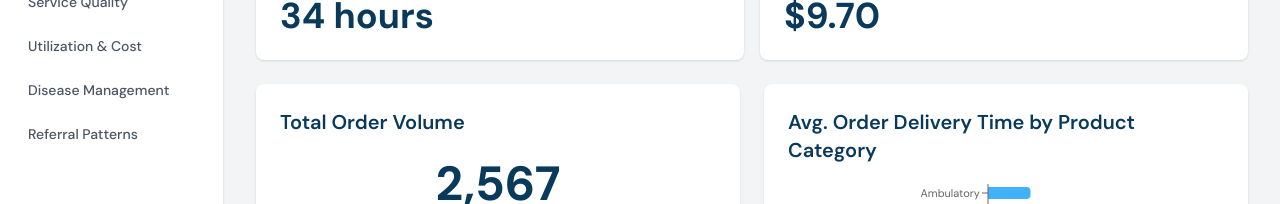
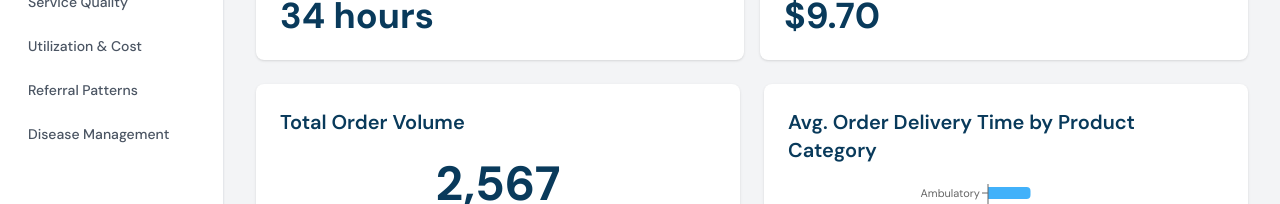
Before and after one commit to bryanzqwang/Verse_Payor_Dashboard, a Next.js app: page / in a window 1280 px wide. Shown: the part 148-352 px from the top of the page. Built offline with nearby package versions, Linux system fonts and the light colour scheme.

Commit message:
Move Disease Management tab to bottom of sidebar menu
https://claude.ai/code/session_01TNLU5SLyueradzaH4cRc2r

```diff
--- a/src/app/page.tsx
+++ b/src/app/page.tsx
@@ -31,8 +31,8 @@ const TABS = [
   { id: 'overview',            label: 'Overview' },
   { id: 'service-quality',     label: 'Service Quality' },
   { id: 'utilization-cost',    label: 'Utilization & Cost' },
+  { id: 'referral-patterns',   label: 'Referral Patterns' },
   { id: 'disease-management',  label: 'Disease Management' },
-  { id: 'referral-patterns',   label: 'Referral Patterns' },
 ];
 
 const adherenceColors: Record<string, string> = {
```
